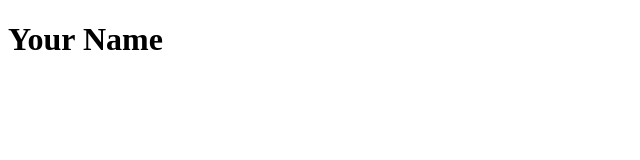
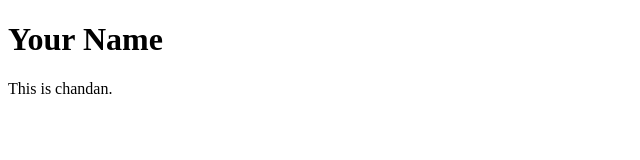
Before and after one commit to Chandan265/Git_in_video, a plain HTML site: page index.html in a window 1280 px wide. Shown: the whole page, without its empty margins (0-640 px from the left). Drawn offline with Linux system fonts and the light colour scheme.

Commit message:
initial commit 2

```diff
--- a/index.html
+++ b/index.html
@@ -6,3 +6,7 @@
   </head>
   <body>
   <h1>Your Name</h1>
+  <p>
+    This is chandan.
+  </p>
+</body>
```
